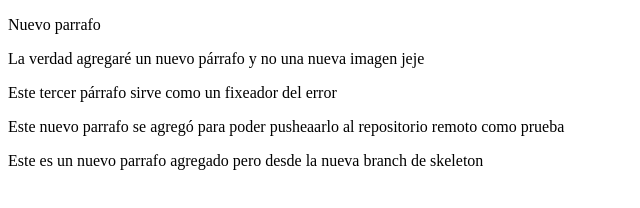
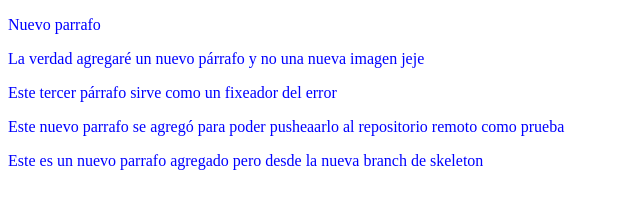
Before and after one commit to Paserno/hello-world, a plain HTML site: page index.html in a window 1280 px wide. Shown: the whole page, without its empty margins (0-640 px from the left). Drawn offline with Linux system fonts and the light colour scheme.

Commit message:
Modify: add stylesheet to index

```diff
--- a/index.html
+++ b/index.html
@@ -3,6 +3,9 @@
 <head>
     <meta charset="UTF-8">
     <meta name="viewport" content="width=device-width, initial-scale=1.0">
+    <!--   Mmmmh hay un bugg amigo con esto lo solucionas, agregando la hoja de estio   -->
+    <link href="styles.css" rel="stylesheet" type="text/css">
+
     <title>Nuevo documento para el repo</title>
 </head>
 <body>
```
